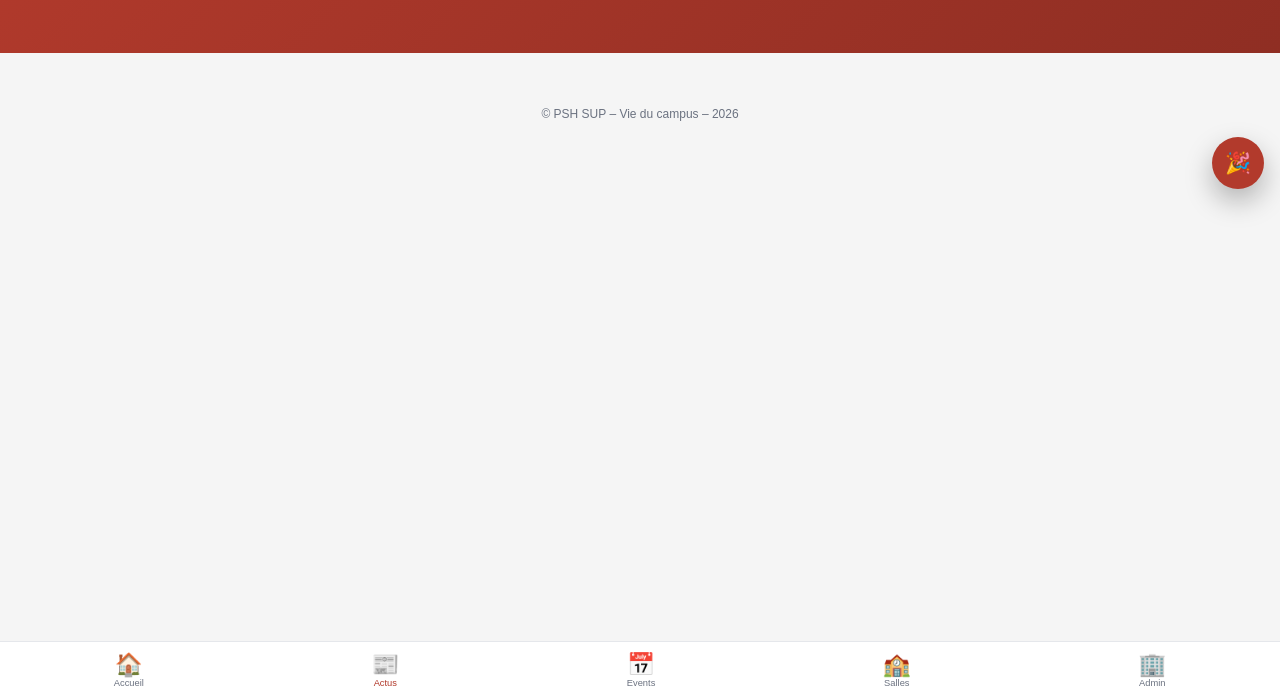
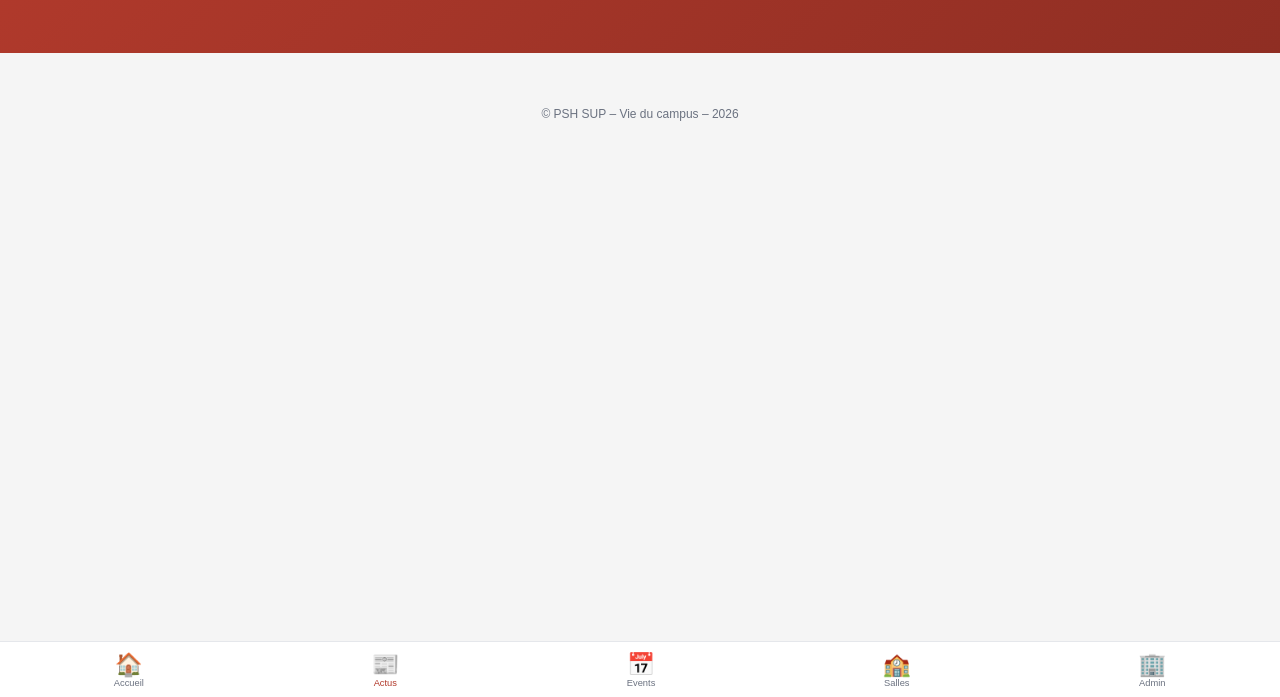
Before and after one commit to ScolaritePSHSUP/PSH-SUP, a plain HTML site: page public/actualites.html in a window 1280 px wide. Shown: the part 103-800 px from the top of the page. Drawn offline with nearby package versions, Linux system fonts and the light colour scheme; no server answers.

Commit message:
Update actualites.html

```diff
--- a/public/actualites.html
+++ b/public/actualites.html
@@ -74,8 +74,8 @@
 
 <!-- BOUTONS FLOTTANTS
 <button id="btnReservation" class="btn-floating btn-reservation">🗓️</button>
-<button id="btnContact" class="btn-floating btn-contact">✉️</button>  -->
-<button id="btnBDE" class="btn-floating btn-bde" aria-label="Votre BDE">🎉</button>
+<button id="btnContact" class="btn-floating btn-contact">✉️</button>
+<button id="btnBDE" class="btn-floating btn-bde" aria-label="Votre BDE">🎉</button> -->
 
 
 <!-- LIGHTBOX -->
```
